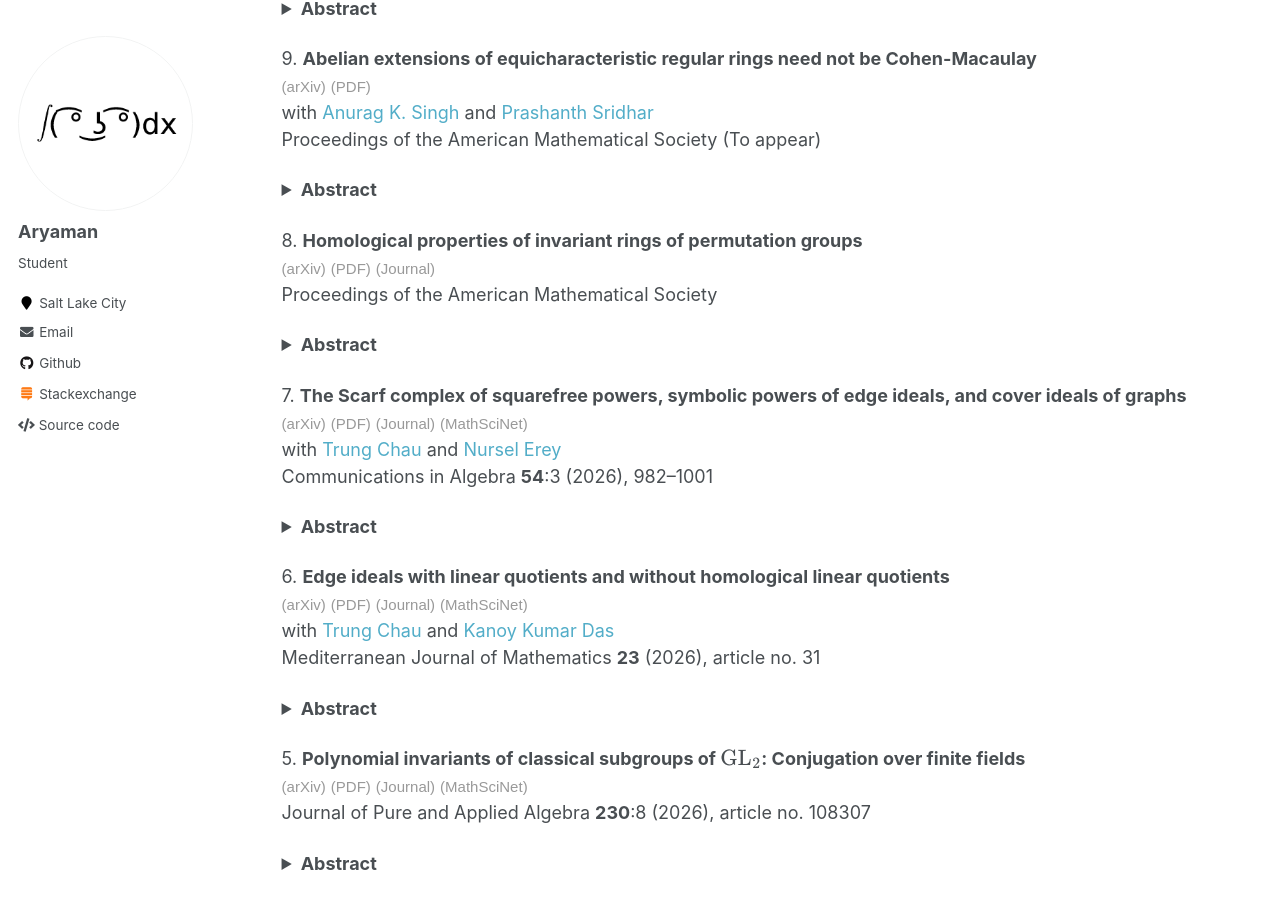
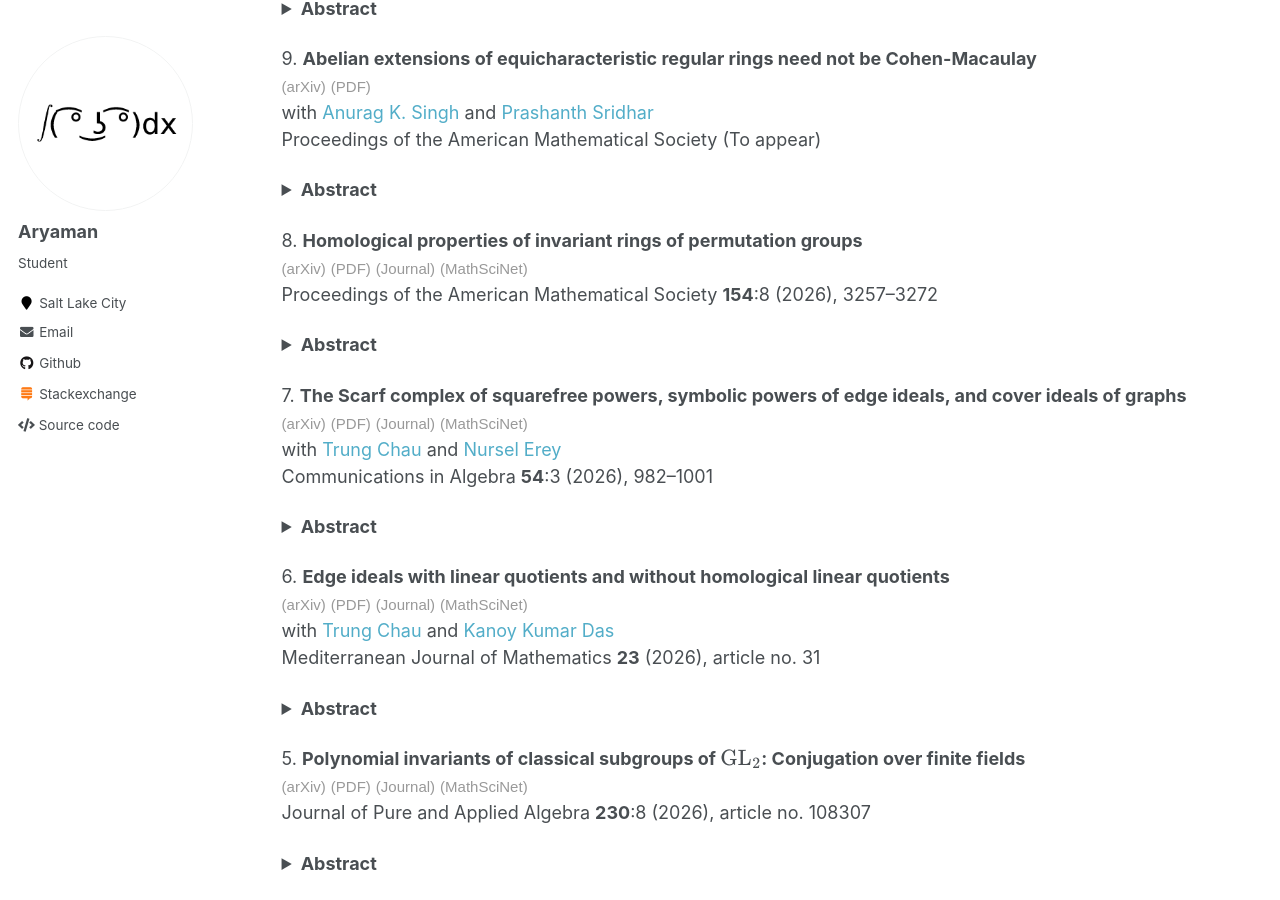
Before and after one commit to aryamanmaithani/math, a Jekyll site: the page built from _pages/papers.html, in a window 1280 px wide and 900 px high, scrolled down 342 px. Built offline with Jekyll 4.4.1, drawn with Linux system fonts in a browser that asks for light colours; formulas are drawn with MathJax 3.

Commit message:
added pams permutation info

```diff
--- a/_pages/papers.html
+++ b/_pages/papers.html
@@ -30,8 +30,8 @@ By a theorem of Roberts, the integral closure of a regular local ring in a finit
 
 <p>
 8. <b>Homological properties of invariant rings of permutation groups</b> <br>
- <a href="https://arxiv.org/abs/2511.07718" target="_blank"><span style="font-family: sans-serif, 'Open Sans';color: #999;font-size: 15px;">(arXiv)</span></a> <a href="maithani_permutation_invariants.pdf" target="_blank"><span style="font-family: sans-serif, 'Open Sans';color: #999;font-size: 15px;">(PDF)</span></a> <a href="https://doi.org/10.1090/proc/17664" target="_blank"><span style="font-family: sans-serif, 'Open Sans';color: #999;font-size: 15px;">(Journal)</span></a> <br>
-Proceedings of the American Mathematical Society <br>
+ <a href="https://arxiv.org/abs/2511.07718" target="_blank"><span style="font-family: sans-serif, 'Open Sans';color: #999;font-size: 15px;">(arXiv)</span></a> <a href="maithani_permutation_invariants.pdf" target="_blank"><span style="font-family: sans-serif, 'Open Sans';color: #999;font-size: 15px;">(PDF)</span></a> <a href="https://doi.org/10.1090/proc/17664" target="_blank"><span style="font-family: sans-serif, 'Open Sans';color: #999;font-size: 15px;">(Journal)</span></a> <a href="https://mathscinet.ams.org/mathscinet/article?mr=5093254" target="_blank"><span style="font-family: sans-serif, 'Open Sans';color: #999;font-size: 15px;">(MathSciNet)</span></a> <br>
+Proceedings of the American Mathematical Society <b>154</b>:8 (2026), 3257–3272 <br>
 <details> <summary><b>Abstract</b></summary>
 Consider the action of a subgroup $G$ of the permutation group on the polynomial ring $S := k[x_{1}, \ldots, x_{n}]$ via permutations. We show that if $k$ does not have characteristic two, then the following are independent of $k$: the $a$-invariant of $S^{G}$, the property of $S^{G}$ being quasi-Gorenstein, and the Hilbert functions of $H_{\mathfrak{m}}^{n}(S)^{G}$ as well as $H_{\mathfrak{n}}^{n}(S^{G})$; moreover, these Hilbert functions coincide. In particular, being independent of characteristic, they may be computed using characteristic zero techniques, such as Molien's formula. In characteristic two, we show that the ring of invariants is always quasi-Gorenstein, compute the $a$-invariant explicitly, and show that the Hilbert functions of $H_{\mathfrak{m}}^{n}(S)^{G}$ and $H_{\mathfrak{n}}^{n}(S^{G})$ agree up to a shift, given by the number of transpositions. We determine when the inclusion $S^{G} \hookrightarrow S$ splits, thereby proving the Shank--Wehlau conjecture for permutation subgroups. Lastly, we determine the ring of $k$-linear differential operators on $S^{G}$, and show that each differential operator lifts to one over $\mathbb{Z}$.
 </details>
--- a/codes/papers_page_generator/papers.txt
+++ b/codes/papers_page_generator/papers.txt
@@ -22,6 +22,11 @@ doi: 10.1090/proc/17664
 pdf: maithani_permutation_invariants
 
 journal: Proceedings of the American Mathematical Society
+volume: 154
+issue: 8
+pages: 3257–3272
+year: 2026
+mr: 5093254
 =========
 7
 title: The Scarf complex of squarefree powers, symbolic powers of edge ideals, and cover ideals of graphs
```
